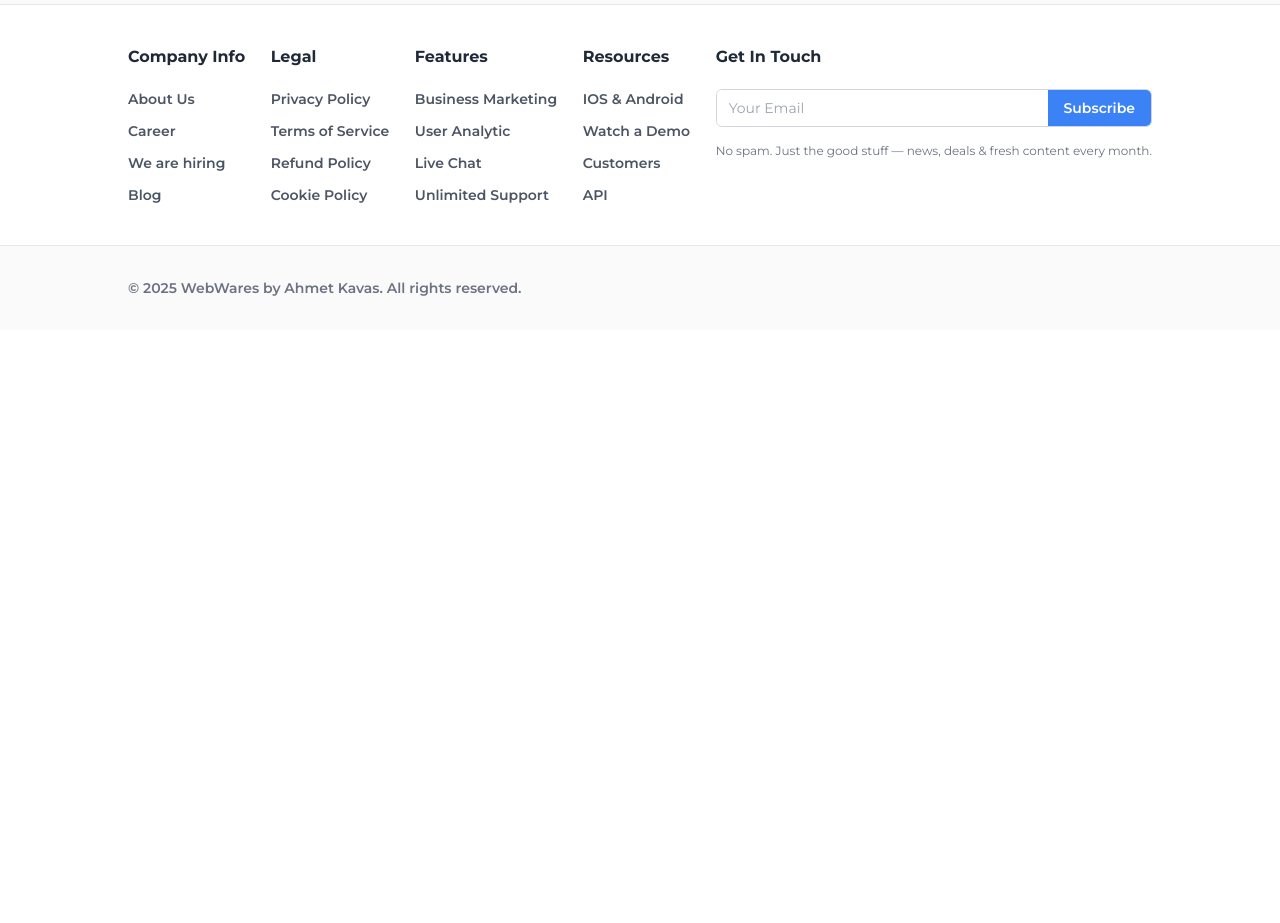
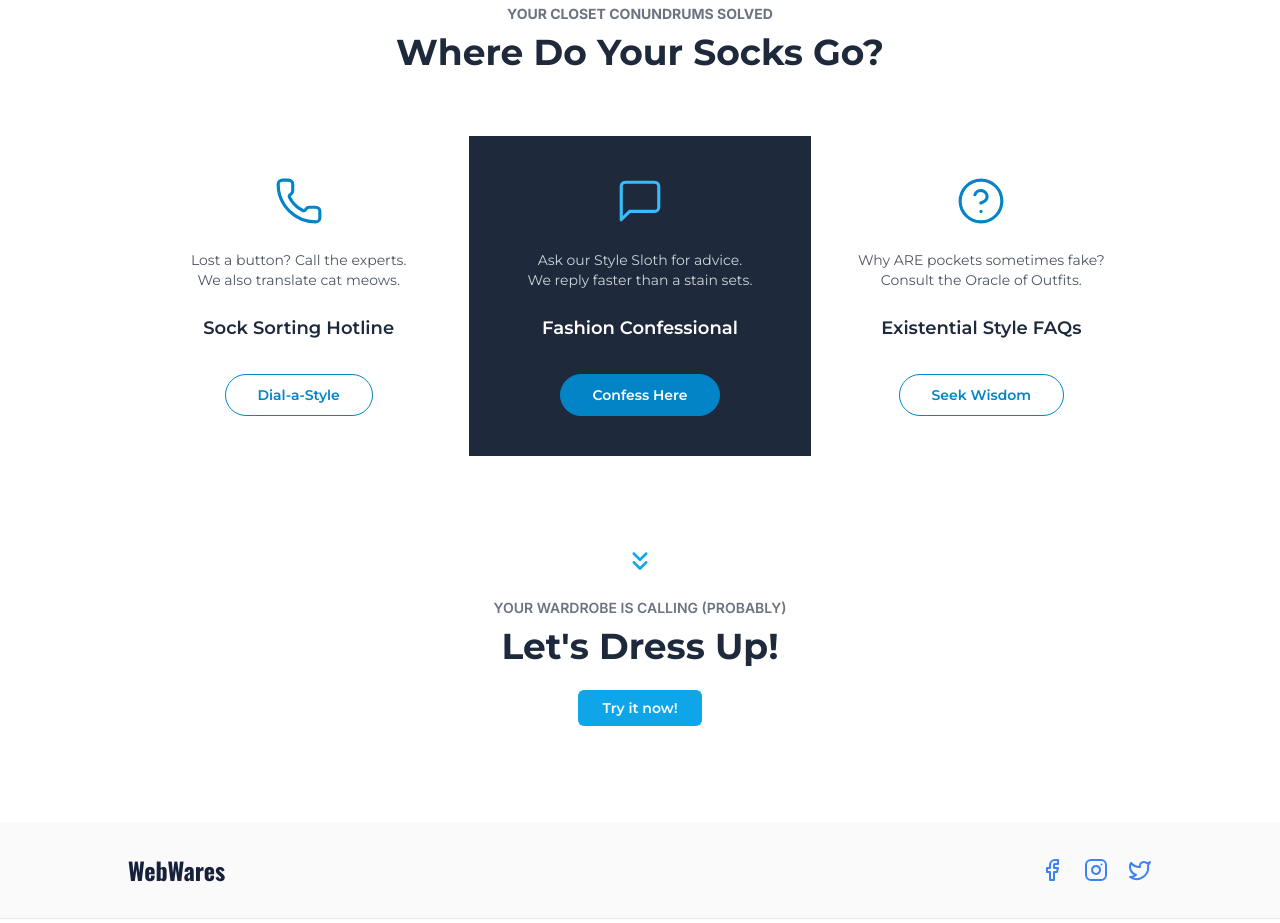
Before and after one commit to ahmetkvs/webwares, a React (Vite) app: page /contact in a window 1280 px wide. Shown: the part 560-1483 px from the top of the page. Before the commit the page ends 890 px from the top, so only its background shows below. Built offline with nearby package versions, Linux system fonts and the light colour scheme.

Commit message:
feat: Created customer support section and finished contact page (statically) (#9)

```diff
--- /dev/null
+++ b/src/components/contactSections/CustomerSupportSection.jsx
@@ -0,0 +1,81 @@
+import { Phone, MessageSquare, HelpCircle, ChevronsDown } from "lucide-react"; // Swapped icons for better fit
+import DefaultButton from "../buttons/DefaultButton";
+
+function CustomerSupportSection() {
+  return (
+    <section className="w-full my-16 lg:my-24">
+      <div className="w-11/12 md:w-10/12 lg:w-4/5 mx-auto">
+        <div className="text-slate-800 font-bold flex flex-col items-center justify-center text-center mb-12 lg:mb-16">
+          <p className="font-inter text-sm mb-2 text-gray-500">
+            YOUR CLOSET CONUNDRUMS SOLVED
+          </p>
+          <h2 className="text-3xl md:text-4xl">Where Do Your Socks Go?</h2>{" "}
+        </div>
+        <div className="w-full flex flex-col lg:flex-row gap-y-4">
+          <div className="w-full lg:w-1/3 flex flex-col justify-start items-center text-center p-8 md:p-10 gap-4">
+            <Phone size={50} className="text-sky-600 mb-2" strokeWidth={1.5} />
+            <div className="text-sm text-gray-600 min-h-[40px]">
+              <p>Lost a button? Call the experts.</p>
+              <p>We also translate cat meows.</p>
+            </div>
+            <p className="font-semibold text-lg mt-2 text-slate-800">
+              Sock Sorting Hotline
+            </p>
+            <button className="mt-4 text-sky-600 border border-sky-600 py-2.5 px-8 rounded-3xl hover:bg-sky-600 hover:text-white transition-colors duration-200 font-semibold text-sm">
+              Dial-a-Style
+            </button>
+          </div>
+          <div className="w-full lg:w-1/3 flex flex-col justify-start items-center text-center p-8 md:p-10 gap-4 bg-slate-800 text-white">
+            <MessageSquare
+              size={50}
+              className="text-sky-400 mb-2"
+              strokeWidth={1.5}
+            />
+            <div className="text-sm text-gray-300 min-h-[40px]">
+              <p>Ask our Style Sloth for advice.</p>
+              <p>We reply faster than a stain sets.</p>
+            </div>
+            <p className="font-semibold text-lg mt-2 text-white">
+              Fashion Confessional
+            </p>
+            <button className="mt-4 text-white bg-sky-600 border border-sky-600 py-2.5 px-8 rounded-3xl hover:bg-sky-700 transition-colors duration-200 font-semibold text-sm">
+              Confess Here
+            </button>
+          </div>
+          <div className="w-full lg:w-1/3 flex flex-col justify-start items-center text-center p-8 md:p-10 gap-4">
+            <HelpCircle
+              size={50}
+              className="text-sky-600 mb-2"
+              strokeWidth={1.5}
+            />
+            <div className="text-sm text-gray-600 min-h-[40px]">
+              <p>Why ARE pockets sometimes fake?</p>
+              <p>Consult the Oracle of Outfits.</p>
+            </div>
+            <p className="font-semibold text-lg mt-2 text-slate-800">
+              Existential Style FAQs
+            </p>
+            <button className="mt-4 text-sky-600 border border-sky-600 py-2.5 px-8 rounded-3xl hover:bg-sky-600 hover:text-white transition-colors duration-200 font-semibold text-sm">
+              Seek Wisdom
+            </button>
+          </div>
+        </div>
+        <div className="mt-16 lg:mt-24 flex flex-col items-center text-center text-slate-800">
+          <ChevronsDown
+            size={30}
+            className="text-sky-500 mb-4 animate-bounce"
+          />
+          <p className="font-inter text-sm mb-2 text-gray-500 font-semibold">
+            YOUR WARDROBE IS CALLING (PROBABLY)
+          </p>
+          <h3 className="text-3xl md:text-4xl font-bold mb-6">
+            Let's Dress Up!
+          </h3>
+          <DefaultButton>Try it now!</DefaultButton>
+        </div>
+      </div>
+    </section>
+  );
+}
+
+export default CustomerSupportSection;
--- a/src/pages/ContactPage.jsx
+++ b/src/pages/ContactPage.jsx
@@ -1,9 +1,11 @@
 import ContactHeroSection from "../components/contactSections/ContactHeroSection";
+import CustomerSupportSection from "../components/contactSections/CustomerSupportSection";
 
 function ContactPage() {
   return (
     <>
       <ContactHeroSection />
+      <CustomerSupportSection />
     </>
   );
 }
```
